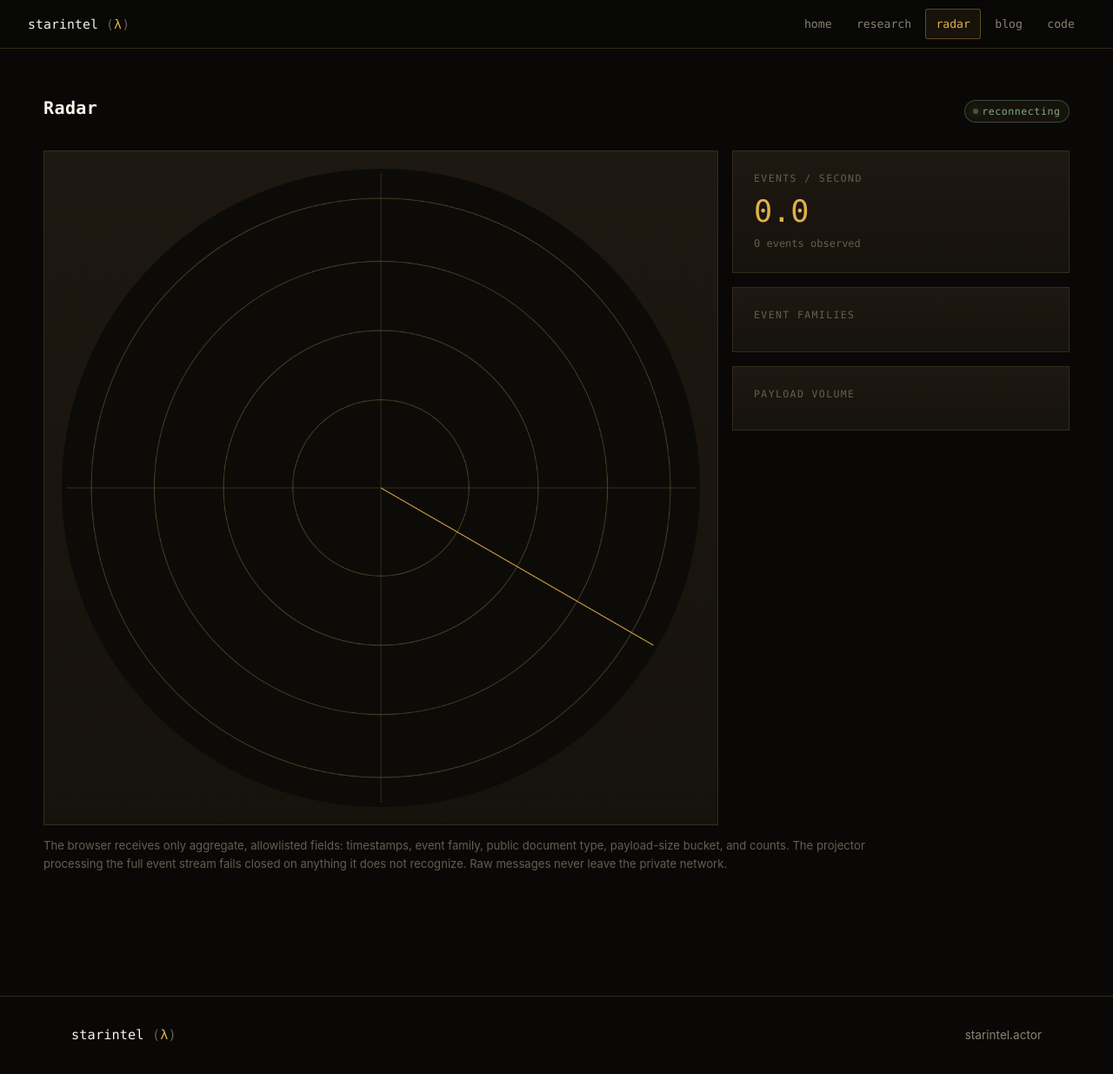
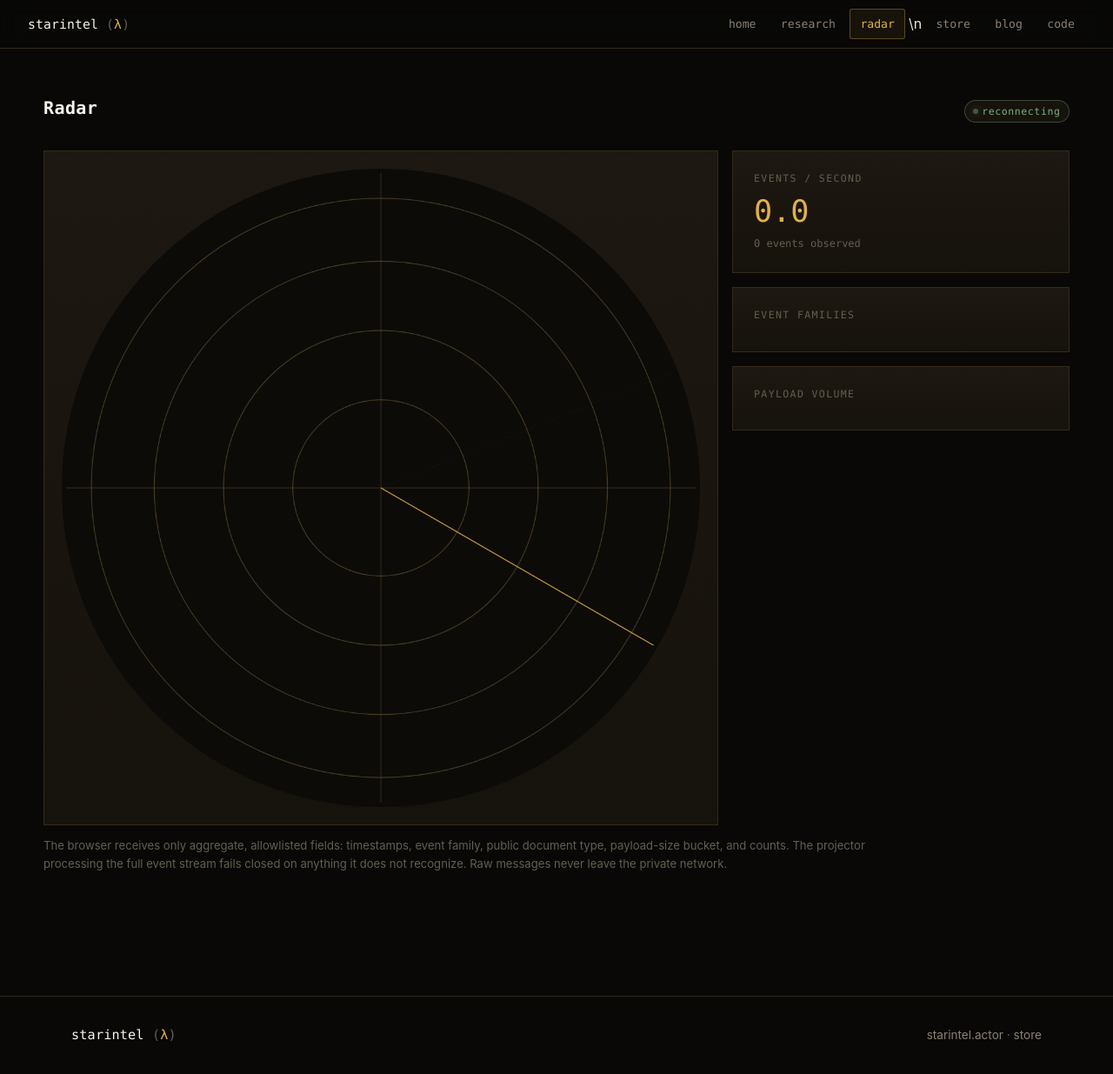
Before and after one commit to starintel-labs/website, a website built with Vite: page apps/main/radar.html in a window 1280 px wide. Shown: the whole page at 87% size. Built offline with nearby package versions, Linux system fonts and the light colour scheme; no server answers.

Commit message:
nav: link StarIntel Store from radar

```diff
--- a/apps/main/radar.html
+++ b/apps/main/radar.html
@@ -22,7 +22,7 @@
       <nav class="si-topbar__nav" aria-label="Primary">
         <a href="/" data-active="home">home</a>
         <a href="https://auto-research.starintel.actor/" target="_blank" rel="noopener">research</a>
-        <a href="/radar" aria-current="page">radar</a>
+        <a href="/radar" aria-current="page">radar</a>\n        <a href="/store">store</a>
         <a href="https://blog.starintel.actor/" target="_blank" rel="noopener">blog</a>
         <a href="https://git.starintel.actor/starintel-labs" target="_blank" rel="noopener">code</a>
       </nav>
@@ -78,7 +78,7 @@
     <footer class="si-footer">
       <div class="si-shell">
         <span><span data-wordmark-sm></span></span>
-        <span><a href="/">starintel.actor</a></span>
+        <span><a href="/">starintel.actor</a> · <a href="/store">store</a></span>
       </div>
     </footer>
 
```
